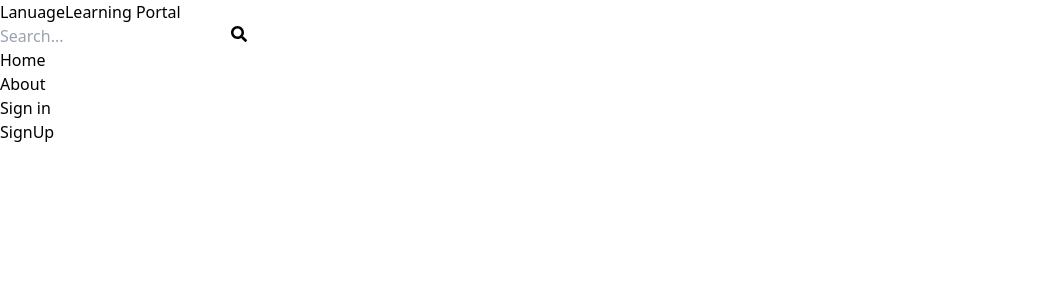
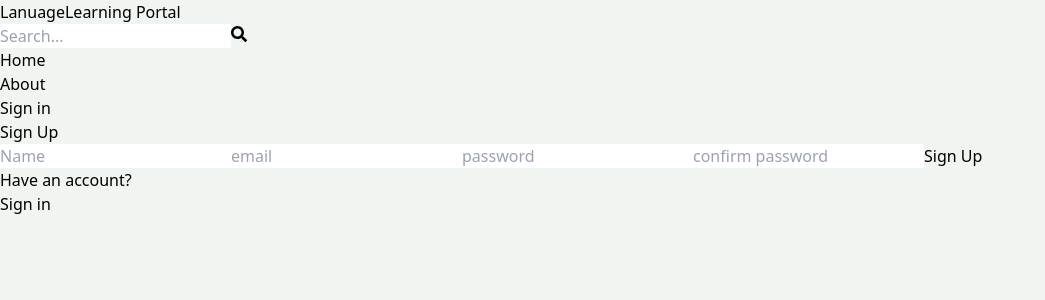
Before and after one commit to Yash-TheCODER/Language-Learning-Portal, a React (Vite) app in the folder frontend/: page /sign-up in a window 1280 px wide. Shown: the top 300 px of the page, without its empty margins (0-1045 px from the left). Built offline with nearby package versions, Linux system fonts and the light colour scheme.

Commit message:
Added SignUp UI and Integrated with Backend

```diff
--- a/frontend/src/index.css
+++ b/frontend/src/index.css
@@ -1,3 +1,7 @@
 @tailwind base;
 @tailwind components;
 @tailwind utilities;
+
+body{
+    background-color: rgb(241,245,241);
+}
--- a/frontend/src/pages/SignUp.jsx
+++ b/frontend/src/pages/SignUp.jsx
@@ -1,7 +1,90 @@
-import React from 'react'
+import { useState } from 'react';
+import { Link, useNavigate } from 'react-router-dom';
+
 
 export default function SignUp() {
+  const [formData, setFormData] = useState({});
+  const [error, setError] = useState(null);
+  const [loading, setLoading] = useState(false);
+  const navigate = useNavigate();
+  const handleChange = (e) => {
+    setFormData({
+      ...formData,
+      [e.target.id]: e.target.value,
+    });
+  };
+  const handleSubmit = async (e) => {
+    e.preventDefault();
+    try {
+      setLoading(true);
+      const res = await fetch('/api/v1/signup', {
+        method: 'POST',
+        headers: {
+          'Content-Type': 'application/json',
+        },
+        body: JSON.stringify(formData),
+      });
+      const data = await res.json();
+      console.log(data);
+      if (data.success === false) {
+        setLoading(false);
+        setError(data.message);
+        return;
+      }
+      setLoading(false);
+      setError(null);
+      navigate('/sign-in');
+    } catch (error) {
+      setLoading(false);
+      setError(error.message);
+    }
+  };
   return (
-    <div>SignUp</div>
-  )
+    <div className='p-3 max-w-lg mx-auto'>
+      <h1 className='text-3xl text-center font-semibold my-7'>Sign Up</h1>
+      <form onSubmit={handleSubmit} className='flex flex-col gap-4'>
+        <input
+          type='text'
+          placeholder='Name'
+          className='border p-3 rounded-lg'
+          id='NAME'
+          onChange={handleChange}
+        />
+        <input
+          type='email'
+          placeholder='email'
+          className='border p-3 rounded-lg'
+          id='EMAIL'
+          onChange={handleChange}
+        />
+        <input
+          type='password'
+          placeholder='password'
+          className='border p-3 rounded-lg'
+          id='PASSWORD'
+          onChange={handleChange}
+        />
+        <input
+          type='password'
+          placeholder='confirm password'
+          className='border p-3 rounded-lg'
+          id='CONFIRM_PASSWORD'
+          onChange={handleChange}
+        />
+        <button
+          disabled={loading}
+          className='bg-slate-700 text-white p-3 rounded-lg uppercase hover:opacity-95 disabled:opacity-80'
+        >
+          {loading ? 'Loading...' : 'Sign Up'}
+        </button>
+      </form>
+      <div className='flex gap-2 mt-5'>
+        <p>Have an account?</p>
+        <Link to={'/sign-in'}>
+          <span className='text-blue-700'>Sign in</span>
+        </Link>
+      </div>
+      {error && <p className='text-red-500 mt-5'>{error}</p>}
+    </div>
+  );
 }
--- a/frontend/vite.config.js
+++ b/frontend/vite.config.js
@@ -3,5 +3,13 @@
 
 // https://vitejs.dev/config/
 export default defineConfig({
+  server:{
+    proxy:{
+      '/api':{
+        target: 'http://localhost:4000',
+        secure: false,
+      },
+    },
+  },
   plugins: [react()],
 })
```
Also changed, not shown: package.json (added, +26 -0 lines), 1 other file (tests, documents, lock files or other folders).
